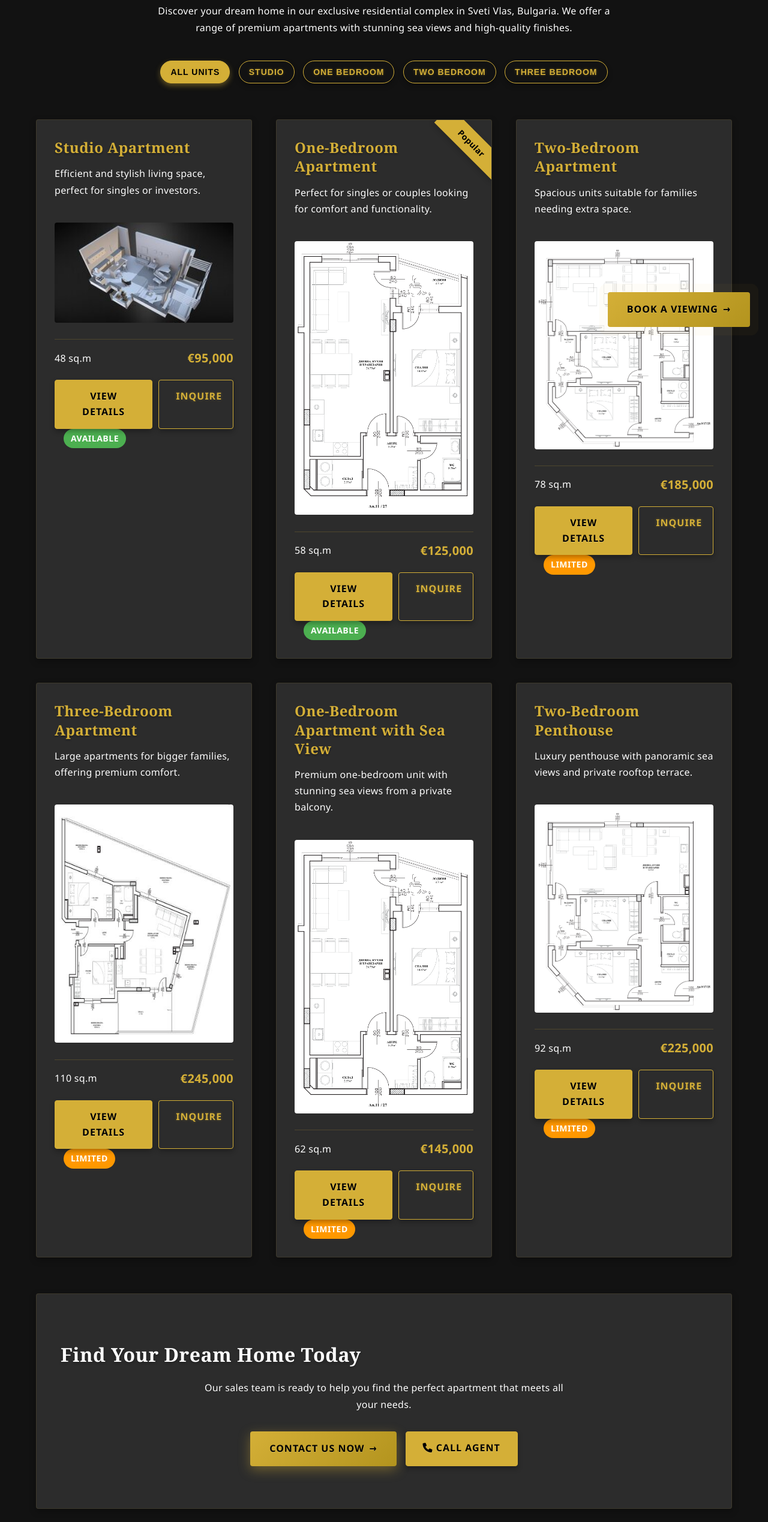
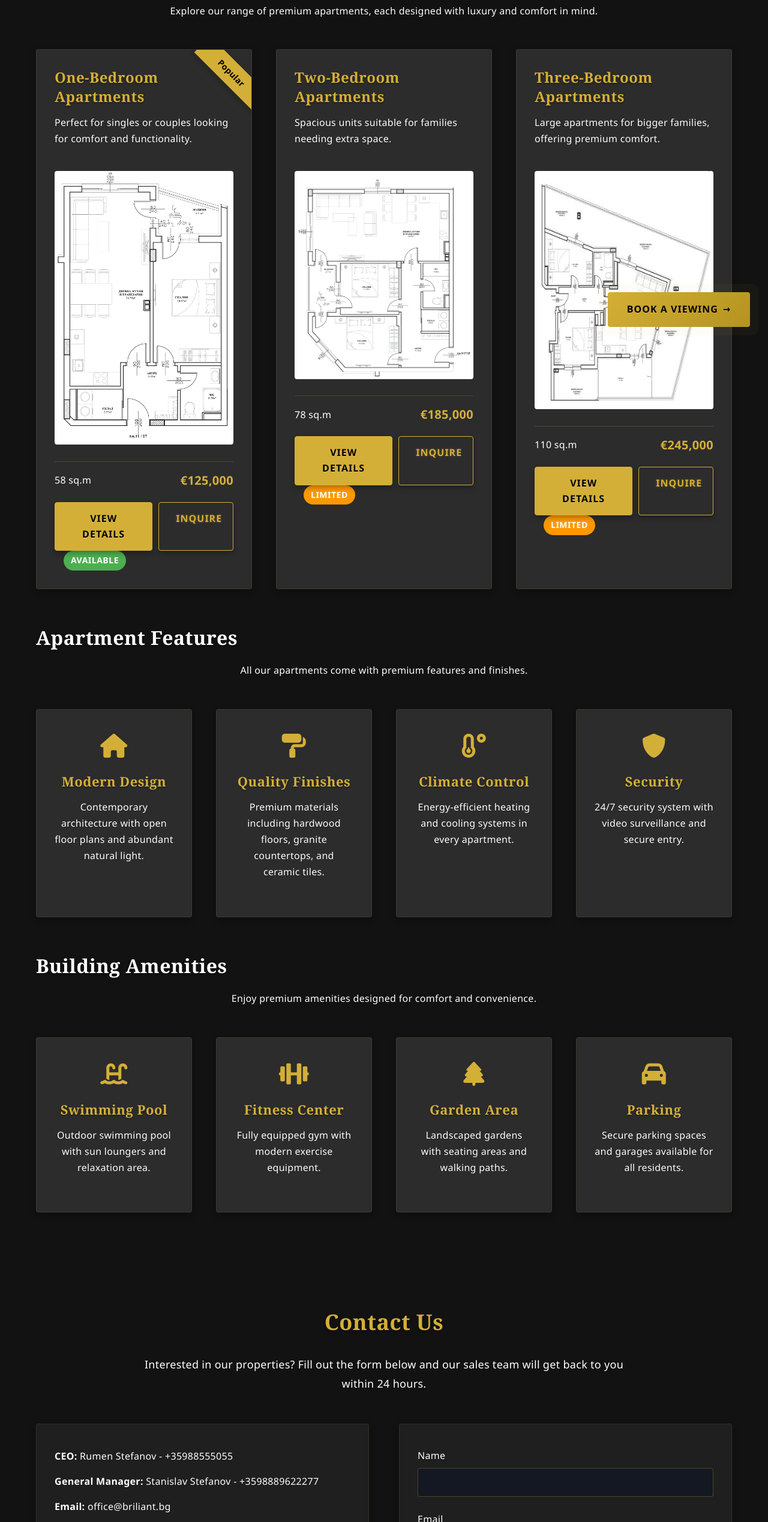
Before and after one commit to vulchevd/web.io, a plain HTML site: page apartments.html in a window 1280 px wide. Shown: the part 225-2762 px from the top of the page at 60% size. Drawn offline with Linux system fonts and the light colour scheme.

Commit message:
Add files via upload

```diff
--- a/apartments.html
+++ b/apartments.html
@@ -3,10 +3,10 @@
 <head>
     <meta charset="UTF-8">
     <meta name="viewport" content="width=device-width, initial-scale=1.0">
-    <title>Apartments for Sale - Sveti Vlas</title>
+    <title>Available Apartments</title>
     <link rel="stylesheet" href="style.css">
     <link rel="icon" href="images/logo.png" type="image/png">
-    <meta name="description" content="Browse our selection of luxury apartments for sale in Sveti Vlas, Bulgaria. Studios, one, two, and three-bedroom options available.">
+    <meta name="description" content="Browse our available apartments in Sveti Vlas, Bulgaria. One, two, and three-bedroom options available.">
     <link rel="stylesheet" href="https://cdnjs.cloudflare.com/ajax/libs/font-awesome/6.0.0/css/all.min.css">
 </head>
 <body>
@@ -14,38 +14,13 @@
 
     <section class="content">
         <div class="container">
-            <h1>Luxury Apartments for Sale</h1>
-            <p class="intro-text">Discover your dream home in our exclusive residential complex in Sveti Vlas, Bulgaria. We offer a range of premium apartments with stunning sea views and high-quality finishes.</p>
-
-            <div class="apartment-filters" style="margin: 40px 0; text-align: center;">
-                <button class="btn btn-secondary filter-btn active" data-filter="all">All Units</button>
-                <button class="btn btn-secondary filter-btn" data-filter="studio">Studio</button>
-                <button class="btn btn-secondary filter-btn" data-filter="one-bedroom">One Bedroom</button>
-                <button class="btn btn-secondary filter-btn" data-filter="two-bedroom">Two Bedroom</button>
-                <button class="btn btn-secondary filter-btn" data-filter="three-bedroom">Three Bedroom</button>
-            </div>
+            <h1>Available Apartments</h1>
+            <p class="intro-text">Explore our range of premium apartments, each designed with luxury and comfort in mind.</p>
 
             <div class="apartment-types">
-                <div class="apartment" data-type="studio">
-                    <h3>Studio Apartment</h3>
-                    <p>Efficient and stylish living space, perfect for singles or investors.</p>
-                    <a href="studio.html" class="apartment-card">
-                        <img src="images/studio1.jpeg" alt="Studio Apartment">
-                    </a>
-                    <div class="apartment-info">
-                        <span class="apartment-size">48 sq.m</span>
-                        <span class="apartment-price">€95,000</span>
-                    </div>
-                    <div class="apartment-actions">
-                        <a href="studio.html" class="btn btn-primary">View Details</a>
-                        <a href="#contact" class="btn btn-secondary">Inquire</a>
-                    </div>
-                    <span class="availability-badge available">Available</span>
-                </div>
-
-                <div class="apartment" data-type="one-bedroom">
+                <div class="apartment">
                     <span class="featured-label">Popular</span>
-                    <h3>One-Bedroom Apartment</h3>
+                    <h3>One-Bedroom Apartments</h3>
                     <p>Perfect for singles or couples looking for comfort and functionality.</p>
                     <a href="one-bedroom.html" class="apartment-card">
                         <img src="images/one-bedroom.png" alt="One-Bedroom Apartment">
@@ -60,9 +35,8 @@
                     </div>
                     <span class="availability-badge available">Available</span>
                 </div>
-
-                <div class="apartment" data-type="two-bedroom">
-                    <h3>Two-Bedroom Apartment</h3>
+                <div class="apartment">
+                    <h3>Two-Bedroom Apartments</h3>
                     <p>Spacious units suitable for families needing extra space.</p>
                     <a href="two-bedroom.html" class="apartment-card">
                         <img src="images/two-bedroom.png" alt="Two-Bedroom Apartment">
@@ -77,9 +51,8 @@
                     </div>
                     <span class="availability-badge limited">Limited</span>
                 </div>
-
-                <div class="apartment" data-type="three-bedroom">
-                    <h3>Three-Bedroom Apartment</h3>
+                <div class="apartment">
+                    <h3>Three-Bedroom Apartments</h3>
                     <p>Large apartments for bigger families, offering premium comfort.</p>
                     <a href="tree-bedroom.html" class="apartment-card">
                         <img src="images/tree-bedroom.jpg" alt="Three-Bedroom Apartment">
@@ -94,48 +67,61 @@
                     </div>
                     <span class="availability-badge limited">Limited</span>
                 </div>
+            </div>
 
-                <div class="apartment" data-type="one-bedroom">
-                    <h3>One-Bedroom Apartment with Sea View</h3>
-                    <p>Premium one-bedroom unit with stunning sea views from a private balcony.</p>
-                    <a href="one-bedroom.html" class="apartment-card">
-                        <img src="images/one-bedroom.png" alt="One-Bedroom Apartment with Sea View">
-                    </a>
-                    <div class="apartment-info">
-                        <span class="apartment-size">62 sq.m</span>
-                        <span class="apartment-price">€145,000</span>
+            <div style="margin-top: 60px;">
+                <h2>Apartment Features</h2>
+                <p class="intro-text">All our apartments come with premium features and finishes.</p>
+
+                <div class="features-grid">
+                    <div class="feature">
+                        <i class="fas fa-home"></i>
+                        <h3>Modern Design</h3>
+                        <p>Contemporary architecture with open floor plans and abundant natural light.</p>
                     </div>
-                    <div class="apartment-actions">
-                        <a href="one-bedroom.html" class="btn btn-primary">View Details</a>
-                        <a href="#contact" class="btn btn-secondary">Inquire</a>
+                    <div class="feature">
+                        <i class="fas fa-paint-roller"></i>
+                        <h3>Quality Finishes</h3>
+                        <p>Premium materials including hardwood floors, granite countertops, and ceramic tiles.</p>
                     </div>
-                    <span class="availability-badge limited">Limited</span>
-                </div>
-
-                <div class="apartment" data-type="two-bedroom">
-                    <h3>Two-Bedroom Penthouse</h3>
-                    <p>Luxury penthouse with panoramic sea views and private rooftop terrace.</p>
-                    <a href="two-bedroom.html" class="apartment-card">
-                        <img src="images/two-bedroom.png" alt="Two-Bedroom Penthouse">
-                    </a>
-                    <div class="apartment-info">
-                        <span class="apartment-size">92 sq.m</span>
-                        <span class="apartment-price">€225,000</span>
+                    <div class="feature">
+                        <i class="fas fa-temperature-low"></i>
+                        <h3>Climate Control</h3>
+                        <p>Energy-efficient heating and cooling systems in every apartment.</p>
                     </div>
-                    <div class="apartment-actions">
-                        <a href="two-bedroom.html" class="btn btn-primary">View Details</a>
-                        <a href="#contact" class="btn btn-secondary">Inquire</a>
+                    <div class="feature">
+                        <i class="fas fa-shield-alt"></i>
+                        <h3>Security</h3>
+                        <p>24/7 security system with video surveillance and secure entry.</p>
                     </div>
-                    <span class="availability-badge limited">Limited</span>
                 </div>
             </div>
 
-            <div class="cta-section" style="margin-top: 60px; text-align: center;">
-                <h2>Find Your Dream Home Today</h2>
-                <p>Our sales team is ready to help you find the perfect apartment that meets all your needs.</p>
-                <div class="btn-group">
-                    <a href="#contact" class="btn btn-cta">Contact Us Now</a>
-                    <a href="tel:+359885555055" class="btn btn-primary"><i class="fas fa-phone"></i> Call Agent</a>
+            <div style="margin-top: 60px;">
+                <h2>Building Amenities</h2>
+                <p class="intro-text">Enjoy premium amenities designed for comfort and convenience.</p>
+
+                <div class="features-grid">
+                    <div class="feature">
+                        <i class="fas fa-swimming-pool"></i>
+                        <h3>Swimming Pool</h3>
+                        <p>Outdoor swimming pool with sun loungers and relaxation area.</p>
+                    </div>
+                    <div class="feature">
+                        <i class="fas fa-dumbbell"></i>
+                        <h3>Fitness Center</h3>
+                        <p>Fully equipped gym with modern exercise equipment.</p>
+                    </div>
+                    <div class="feature">
+                        <i class="fas fa-tree"></i>
+                        <h3>Garden Area</h3>
+                        <p>Landscaped gardens with seating areas and walking paths.</p>
+                    </div>
+                    <div class="feature">
+                        <i class="fas fa-car"></i>
+                        <h3>Parking</h3>
+                        <p>Secure parking spaces and garages available for all residents.</p>
+                    </div>
                 </div>
             </div>
         </div>
@@ -147,11 +133,13 @@
             <p class="intro-text">Interested in our properties? Fill out the form below and our sales team will get back to you within 24 hours.</p>
             <div class="contact-container">
                 <div class="contact-info">
-                    <p><strong>Phone:</strong> +359885555055</p>
+                    <p><strong>CEO:</strong> Rumen Stefanov - +35988555055</p>
+                    <p><strong>General Manager:</strong> Stanislav Stefanov - +3598889622277</p>
                     <p><strong>Email:</strong> office@briliant.bg</p>
-                    <p><strong>Address:</strong> Sveti Vlas, "St.St. Cyril and Methodius" Str. №22, Bulgaria</p>
+                    <p><strong>Address:</strong> "St.St. Cyril and Methodius" Str., 8238 Ravda, Office Building next to Lidl</p>
                     <div class="btn-group" style="margin-top: 30px;">
-                        <a href="tel:+359885555055" class="btn btn-primary"><i class="fas fa-phone"></i> Call Us</a>
+                        <a href="tel:+35988555055" class="btn btn-primary"><i class="fas fa-phone"></i> Call CEO</a>
+                        <a href="tel:+3598889622277" class="btn btn-secondary"><i class="fas fa-phone"></i> Call GM</a>
                         <a href="mailto:office@briliant.bg" class="btn btn-secondary"><i class="fas fa-envelope"></i> Email Us</a>
                     </div>
                 </div>
@@ -172,10 +160,10 @@
                         <div class="form-group">
                             <label for="interest">I'm interested in</label>
                             <select id="interest" name="interest">
-                                <option value="studio">Studio Apartment</option>
                                 <option value="one-bedroom">One-Bedroom Apartment</option>
                                 <option value="two-bedroom">Two-Bedroom Apartment</option>
                                 <option value="three-bedroom">Three-Bedroom Apartment</option>
+                                <option value="parking">Parking/Garage</option>
                                 <option value="other">Other Inquiry</option>
                             </select>
                         </div>
@@ -195,35 +183,5 @@
     <div id="footer-placeholder"></div>
 
     <script src="js/components.js"></script>
-    <script src="js/main.js"></script>
-    <script>
-        // Simple filter functionality for apartments
-        document.addEventListener('DOMContentLoaded', function() {
-            const filterBtns = document.querySelectorAll('.filter-btn');
-            const apartments = document.querySelectorAll('.apartment');
-
-            filterBtns.forEach(btn => {
-                btn.addEventListener('click', function() {
-                    // Remove active class from all buttons
-                    filterBtns.forEach(b => b.classList.remove('active'));
-
-                    // Add active class to clicked button
-                    this.classList.add('active');
-
-                    // Get filter value
-                    const filter = this.getAttribute('data-filter');
-
-                    // Show/hide apartments based on filter
-                    apartments.forEach(apt => {
-                        if (filter === 'all' || apt.getAttribute('data-type') === filter) {
-                            apt.style.display = 'block';
-                        } else {
-                            apt.style.display = 'none';
-                        }
-                    });
-                });
-            });
-        });
-    </script>
 </body>
 </html>
```
Also changed, not shown: index.html (+8 -8 lines), one-bedroom.html (+5 -5 lines).
